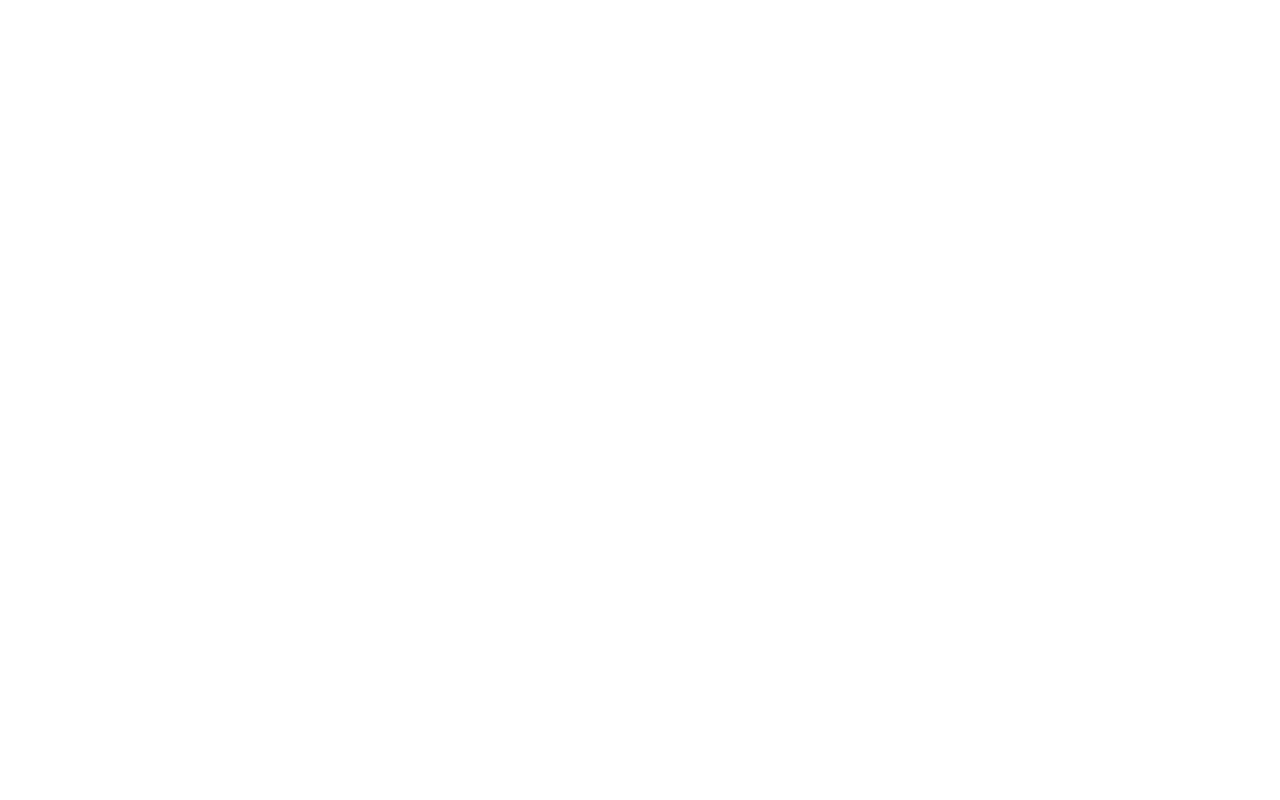
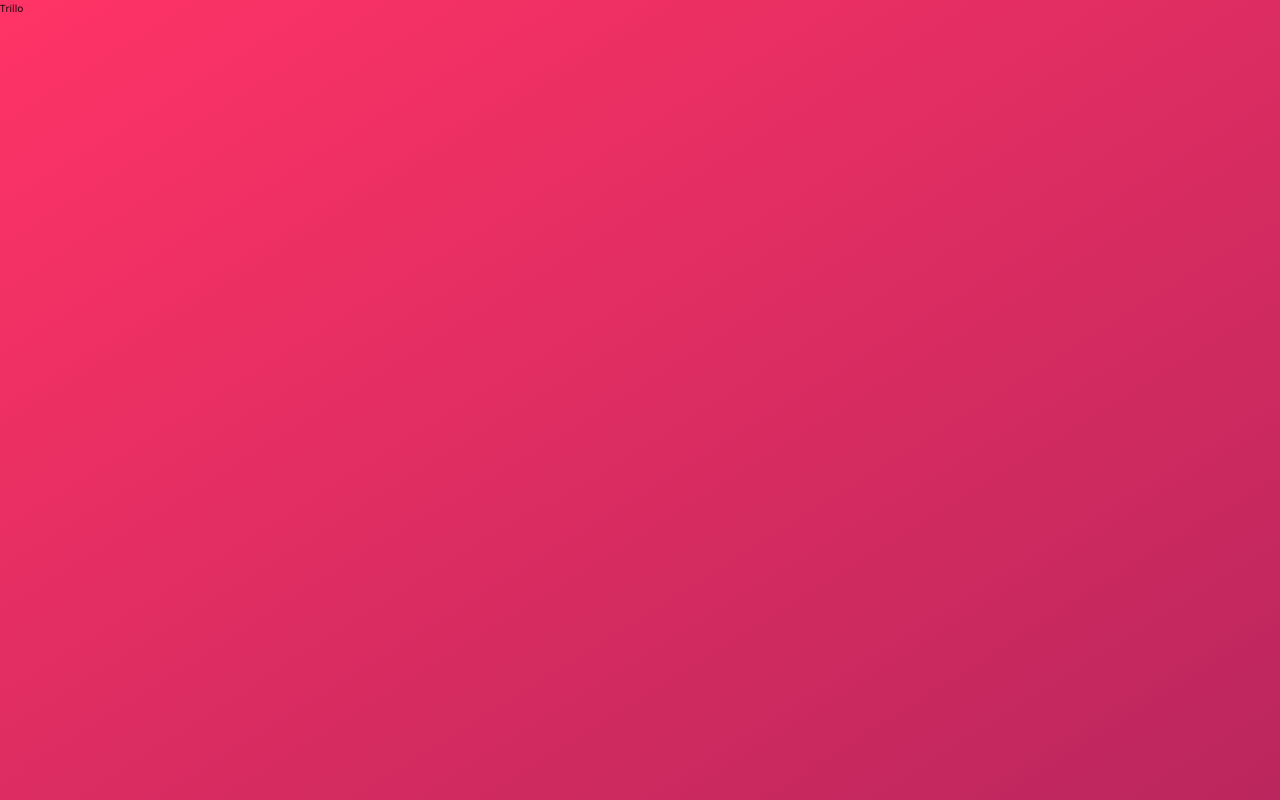
Before and after one commit to mdivani/Trillo, a website: page index.html in a window 1280 px wide. Drawn offline with nearby package versions, Linux system fonts and the light colour scheme.

Commit message:
add base config for css

```diff
--- a/index.html
+++ b/index.html
@@ -11,6 +11,6 @@
         <title>trillo &mdash; Your all-in-one booking app</title>
     </head>
     <body>
-
+        Trillo
     </body>
 </html>
--- /dev/null
+++ b/sass/_base.scss
@@ -0,0 +1,40 @@
+:root {
+    --color-primary: #eb2f64;
+    --color-primary-light: #FF3366;
+    --color-primary-dark: #BA265D;
+    --grey-light-1: #faf9f9;
+    --grey-light-2: #f4f2f2;
+    --grey-light-3: #f0eeee;
+    --grey-light-4: #ccc;
+
+    --grey-dark-1: #333;
+    --grey-dark-2: #777;
+    --grey-dark-3: #999;
+}
+
+* {
+    margin: 0;
+    padding: 0;
+}
+
+*,
+*::after,
+*::before {
+    box-sizing: inherit;
+}
+
+html {
+    box-sizing: border-box;
+    font-size: 62.5%;
+}
+
+body {
+    font-family: 'Open Sans', sans-serif;
+    font-weight: 400;
+    line-height: 1.6;
+    background-image: linear-gradient(to right bottom, var(--color-primary-light), var(--color-primary-dark));
+    background-repeat: no-repeat;
+    color: var(--color-grey-dark-2);
+
+    min-height: 100vh;
+}
--- a/sass/main.scss
+++ b/sass/main.scss
@@ -1,17 +1,3 @@
-/*
-COLORS
-
-Primary: #eb2f64
-Primary light: #FF3366
-Primary dark: #BA265D
-
-Grey light 1: #faf9f9
-Grey light 2: #f4f2f2
-Grey light 3: #f0eeee
-Grey light 4: #ccc
-
-Grey dark 1: #333
-Grey dark 2: #777
-Grey dark 3: #999
-
-*/
+@import './base';
+@import './layout';
+@import './components';
```
Also changed, not shown: package.json (+4 -3 lines), css/style.css, sass/_components.scss (added), sass/_layout.scss (added), 1 other file.
